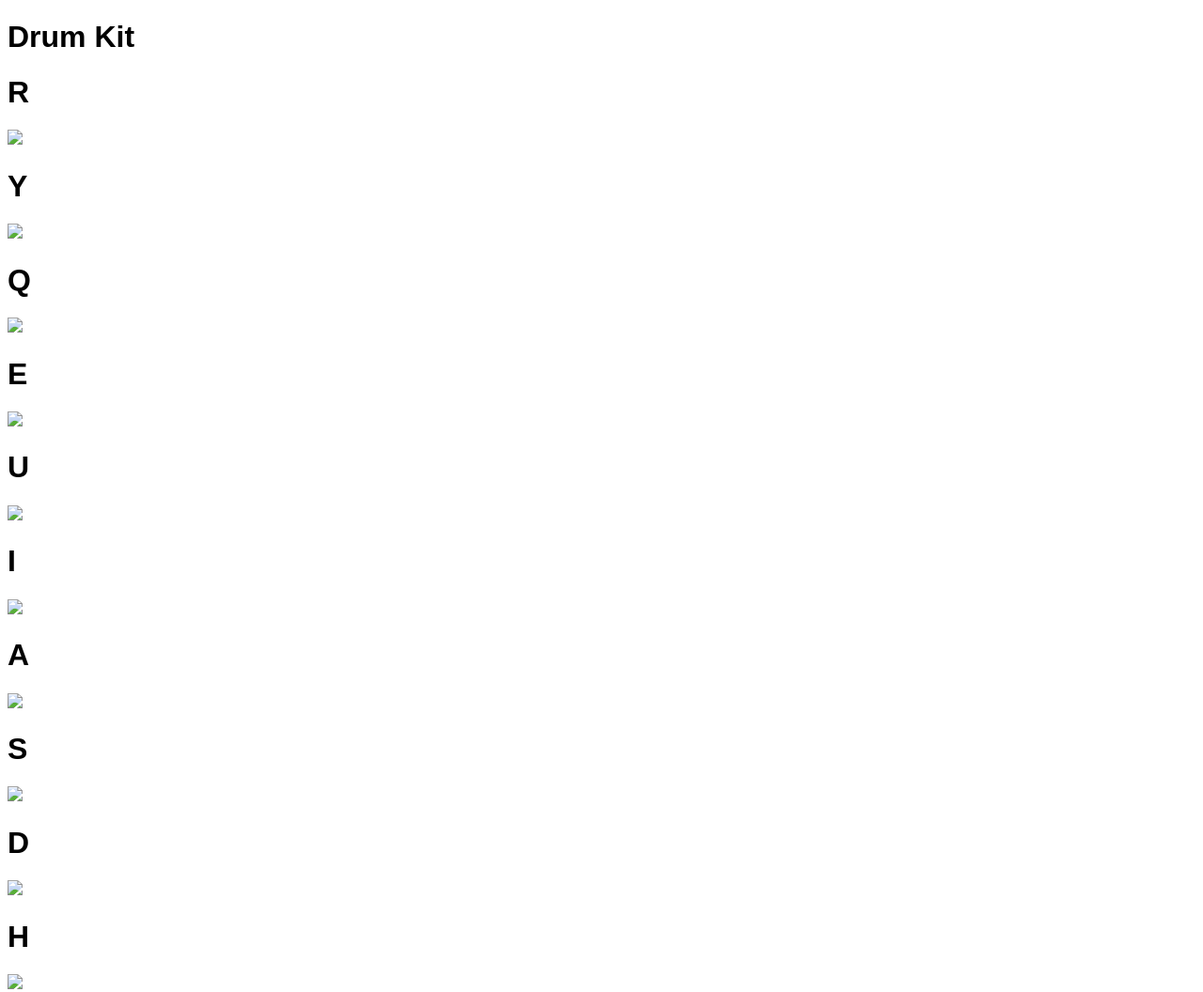
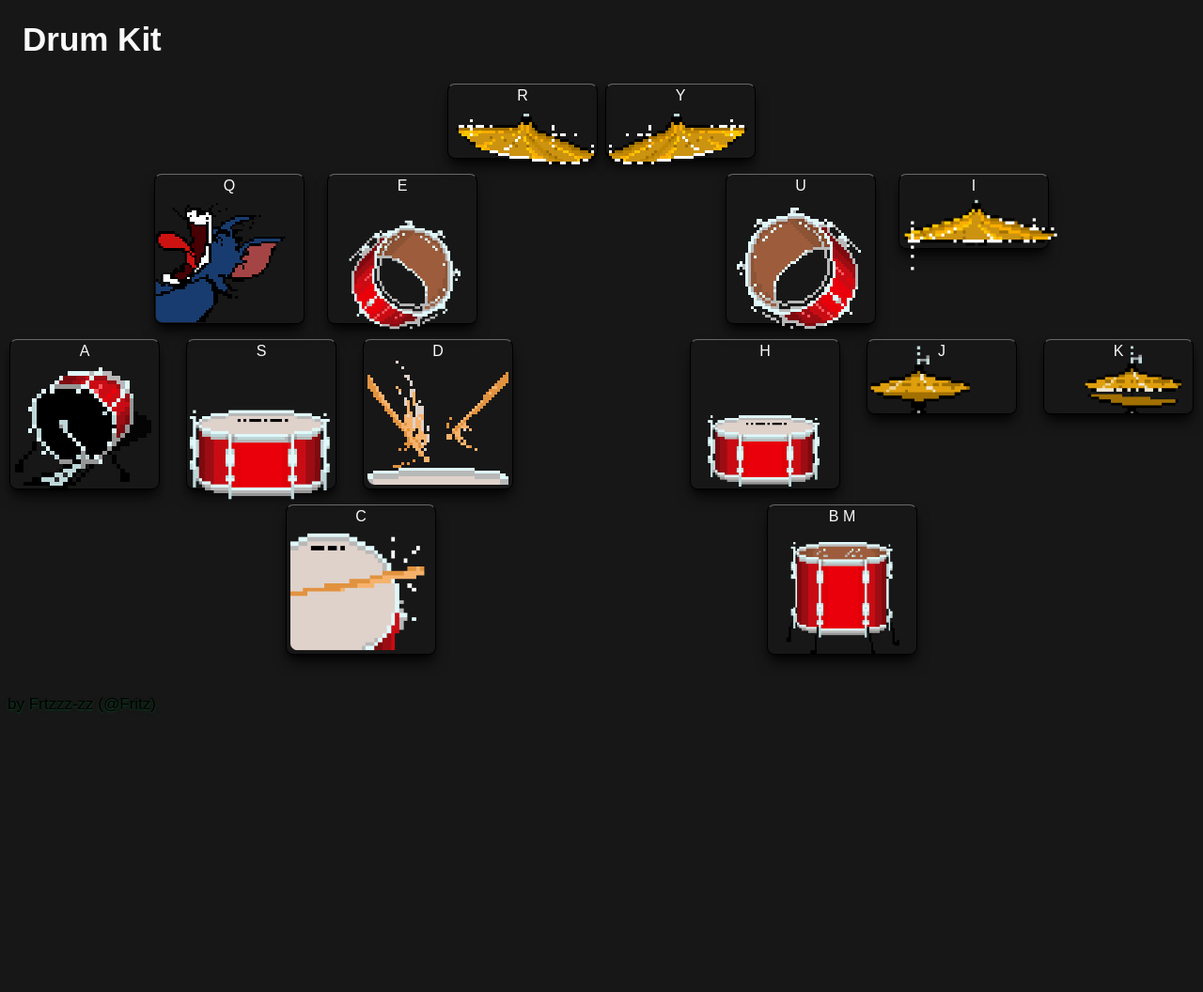
Before and after one commit to Frtzzz-zz/drum-kit, a website: page index.html in a window 1280 px wide. Shown: the top 1056 px of the page at 94% size. After the commit the page ends 800 px from the top, so only its background shows below. Drawn offline with Linux system fonts and the light colour scheme; the site is published under a folder, as on GitHub Pages, so addresses that start at the root find nothing; a web font is replaced by a local one.

Commit message:
fixed img asset paths

```diff
--- a/index.html
+++ b/index.html
@@ -4,8 +4,8 @@
     <meta charset="UTF-8">
     <meta name="viewport" content="width=device-width, initial-scale=1.0">
     <title>Drum Kit</title>
-    <link rel="stylesheet" href="../dist/output.css">
-    <script src="/js/drum-kit.js" defer></script>
+    <link rel="stylesheet" href="dist/output.css">
+    <script src="js/drum-kit.js" defer></script>
 
     <link rel="preconnect" href="https://fonts.googleapis.com">
     <link rel="preconnect" href="https://fonts.gstatic.com" crossorigin>
@@ -21,29 +21,29 @@
             <div class="container grid grid-flow-col justify-center gap-2">
                 <div class="crash1 drum w-40 h-20 bg-transparent border-t-neutral-500/90 shadow-lg/80 border-[1.7px] rounded-lg">
                     <h1 class="flex justify-center text-neutral-50 font-extralight">R</h1>
-                    <div class="scale-x-[-1] -translate-y-5"><img src="/assets/img/crash.png"></div>
+                    <div class="scale-x-[-1] -translate-y-5"><img src="assets/img/crash.png"></div>
                 </div>
                 <div class="crash2 drum w-40 h-20 bg-transparent border-t-neutral-500/90 shadow-lg/80 border-[1.7px] rounded-lg">
                     <h1 class="flex justify-center text-neutral-50 font-extralight">Y</h1>
-                    <div class="-translate-y-5"><img src="/assets/img/crash.png"></div>
+                    <div class="-translate-y-5"><img src="assets/img/crash.png"></div>
                 </div>
             </div>
             <div class="container grid grid-flow-col justify-center gap-6">
                 <div class="tomScream drum w-40 h-40 bg-transparent border-t-neutral-500/90 shadow-lg/80 border-[1.7px] rounded-lg">
                     <h1 class="flex justify-center text-neutral-50 font-extralight">Q</h1>
-                    <div class="scale-[0.89] -translate-y-0.5 -translate-x-2 rounded-lg overflow-hidden"><img src="/assets/img/AHHHHHH.png"></div>
+                    <div class="scale-[0.89] -translate-y-0.5 -translate-x-2 rounded-lg overflow-hidden"><img src="assets/img/AHHHHHH.png"></div>
                 </div>
                 <div class="tom1 drum w-40 h-40 mr-30 bg-transparent border-t-neutral-500/90 shadow-lg/80 border-[1.7px] rounded-lg">
                     <h1 class="flex justify-center text-neutral-50 font-extralight">E</h1>
-                    <div class="scale-[0.85] -translate-y-1.5 translate-x-2"><img src="/assets/img/toms.png"></div>
+                    <div class="scale-[0.85] -translate-y-1.5 translate-x-2"><img src="assets/img/toms.png"></div>
                 </div>
                 <div class="tom2 drum w-40 h-40 ml-30 bg-transparent border-t-neutral-500/90 shadow-lg/80 border-[1.7px] rounded-lg">
                     <h1 class="flex justify-center text-neutral-50 font-extralight">U</h1>
-                    <div class="-translate-y-3.5 -translate-x-2 scale-x-[-0.95] scale-y-[0.95]"><img src="/assets/img/toms.png"></div>
+                    <div class="-translate-y-3.5 -translate-x-2 scale-x-[-0.95] scale-y-[0.95]"><img src="assets/img/toms.png"></div>
                 </div>
                 <div class="ride drum w-40 h-20 bg-transparent border-t-neutral-500/90 shadow-lg/80 border-[1.7px] rounded-lg">
                     <h1 class="flex justify-center text-neutral-50 font-extralight">I</h1>
-                    <div class="scale-[1.08] translate-x-3 -translate-y-7.5"><img src="/assets/img/ride 2.png"></div>
+                    <div class="scale-[1.08] translate-x-3 -translate-y-7.5"><img src="assets/img/ride 2.png"></div>
                 </div>
             </div>
             <div class="container grid grid-flow-col gap-7">
@@ -52,37 +52,37 @@
                 </div> -->
                 <div class="kick drum w-40 h-40 bg-transparent border-t-neutral-500/90 shadow-lg/80 border-[1.7px] rounded-lg">
                     <h1 class="flex justify-center text-neutral-50 font-extralight">A</h1>
-                    <img src="/assets/img/kick drum.png">
+                    <img src="assets/img/kick drum.png">
                 </div>
                 <div class="snare1 drum w-40 h-40 bg-transparent border-t-neutral-500/90 shadow-lg/80 border-[1.7px] rounded-lg">
                     <h1 class="flex justify-center text-neutral-50 font-extralight">S</h1>
-                    <img src="/assets/img/snare.png">
+                    <img src="assets/img/snare.png">
                 </div>
                 <div class="roll drum w-40 h-40 mr-20 bg-transparent border-t-neutral-500/90 shadow-lg/80 border-[1.7px] rounded-lg">
                     <h1 class="flex justify-center text-neutral-50 font-extralight">D</h1>
-                    <div class="-translate-y-5 translate-x-1 rounded-lg overflow-hidden"><img src="/assets/img/drum-roll.png"></div>
+                    <div class="-translate-y-5 translate-x-1 rounded-lg overflow-hidden"><img src="assets/img/drum-roll.png"></div>
                 </div>
                 <div class="snare2 drum w-40 h-40 ml-20 bg-transparent border-t-neutral-500/90 shadow-lg/80 border-[1.7px] rounded-lg">
                     <h1 class="flex justify-center text-neutral-50 font-extralight">H</h1>
-                    <div class="scale-[0.8]"><img src="/assets/img/snare.png"></div>
+                    <div class="scale-[0.8]"><img src="assets/img/snare.png"></div>
                 </div>
                 <div class="hiHat drum w-40 h-20 bg-transparent border-t-neutral-500/90 shadow-lg/80 border-[1.7px] rounded-lg overflow-hidden">
                     <h1 class="flex justify-center text-neutral-50 font-extralight">J</h1>
-                    <div class="scale-[0.7] -translate-y-10 -translate-x-5"><img src="/assets/img/closed-hi-hat.png"></div>
+                    <div class="scale-[0.7] -translate-y-10 -translate-x-5"><img src="assets/img/closed-hi-hat.png"></div>
                 </div>
                 <div class="openHiHat drum w-40 h-20 bg-transparent border-t-neutral-500/90 shadow-lg/80 border-[1.7px] rounded-lg overflow-hidden">
                     <h1 class="flex justify-center text-neutral-50 font-extralight">K</h1>
-                    <div class="scale-[0.7] -translate-y-10 translate-x-5"><img src="/assets/img/open-hi-hat.png"></div>
+                    <div class="scale-[0.7] -translate-y-10 translate-x-5"><img src="assets/img/open-hi-hat.png"></div>
                 </div>
             </div>
             <div class="container grid grid-flow-col justify-center gap-88">
                 <div class="crossStick drum w-40 h-40 bg-transparent border-t-neutral-500/90 shadow-lg/80 border-[1.7px] rounded-lg">
                     <h1 class="flex justify-center text-neutral-50 font-extralight">C</h1>
-                    <div class="scale-[0.95] -translate-y-4 rounded-lg overflow-hidden"><img src="/assets/img/cross-stick.png"></div>
+                    <div class="scale-[0.95] -translate-y-4 rounded-lg overflow-hidden"><img src="assets/img/cross-stick.png"></div>
                 </div>
                 <div class="floorTom drum w-40 h-40 bg-transparent border-t-neutral-500/90 shadow-lg/80 border-[1.7px] rounded-lg">
                     <h1 class="flex justify-center text-neutral-50 font-extralight">B M</h1>
-                    <div class="scale-[0.8] translate-x-1"><img src="/assets/img/floor-tom.png"></div>
+                    <div class="scale-[0.8] translate-x-1"><img src="assets/img/floor-tom.png"></div>
                 </div>
             </div>
         </div>
@@ -119,4 +119,5 @@
         }
     }
 </style>
+
 </html>
```
